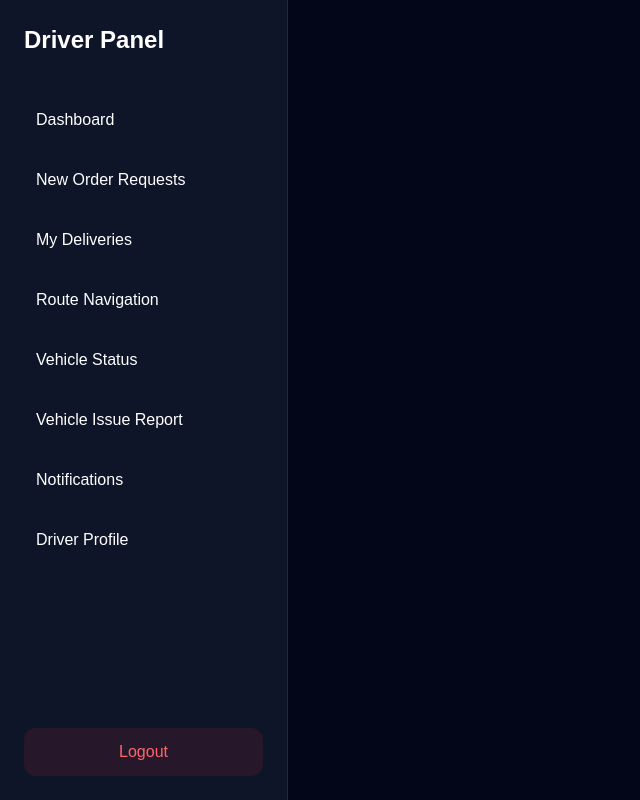
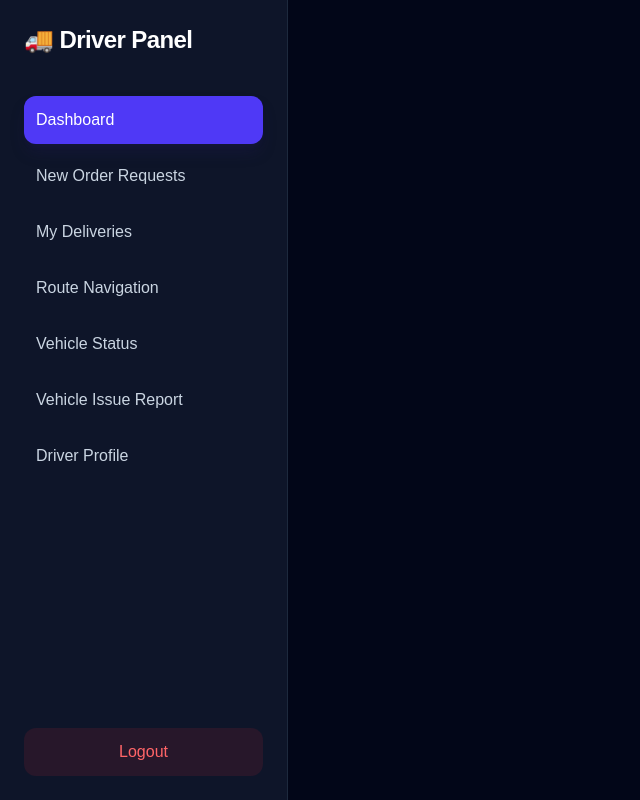
Before and after one commit to Kisukii/smart-transport-management-system, a React (Vite) app in the folder client/: page /driver in a window 1280 px wide. Shown: the whole page, without its empty margins (0-640 px from the left). Built offline with nearby package versions, Linux system fonts and the light colour scheme.

Commit message:
Driver layout, vehicle status, and routing fixes

```diff
--- a/client/src/App.jsx
+++ b/client/src/App.jsx
@@ -16,7 +16,7 @@ import NewOrder from "./pages/NewOrder";
 import MyOrders from "./pages/MyOrders";
 
 
-import DriverNotifications from "./pages/DriverNotifications";
+// import DriverNotifications from "./pages/DriverNotifications";
 import MyDeliveries from "./pages/MyDeliveries";
 import VehicleIssueReport from "./pages/VehicleIssueReport";
 import RouteNavigation from "./pages/RouteNavigation";
@@ -61,13 +61,13 @@ function App() {
 
         <Route path="/driver" element={<DriverLayout />} />
          <Route path="/driver-dashboard" element={<DriverDashboard />} />
-        <Route path="/driver/new-orders" element={<NewOrderRequests />} />
+         <Route path="/driver/new-orders" element={<NewOrderRequests />} />
         <Route path="/driver/profile" element={<Profile />} />
         <Route path="/driverdeliveries" element={<MyDeliveries />} />
         <Route path="/navigation" element={<RouteNavigation />} />
         <Route path="/vehiclestatus" element={<VehicleStatus />} />
         <Route path="/report-issue" element={<VehicleIssueReport />} />
-        <Route path="/drivernotifications" element={<DriverNotifications />} />
+        {/* <Route path="/drivernotifications" element={<DriverNotifications />} /> */}
 
 
       <Route element={<UserLayout />}>
--- a/client/src/pages/DriverLayout.jsx
+++ b/client/src/pages/DriverLayout.jsx
@@ -1,7 +1,8 @@
-import { Outlet, useNavigate } from "react-router-dom";
+import { Outlet, useNavigate, useLocation } from "react-router-dom";
 
 const DriverLayout = () => {
   const navigate = useNavigate();
+  const location = useLocation();
 
   const handleLogout = () => {
     localStorage.removeItem("token");
@@ -9,79 +10,44 @@ const DriverLayout = () => {
     localStorage.removeItem("userId");
     navigate("/");
   };
+
+  const navItem = (path, label) => (
+    <button
+      onClick={() => navigate(path)}
+      className={`w-full text-left p-3 rounded-xl transition-colors ${
+        location.pathname === path
+          ? "bg-indigo-600 text-white shadow-lg shadow-indigo-950/40 font-medium"
+          : "text-slate-300 hover:bg-slate-800 hover:text-white"
+      }`}
+    >
+      {label}
+    </button>
+  );
+
   return (
     <div className="min-h-screen bg-slate-950 text-white">
 
       {/* Sidebar */}
-      <aside className="fixed left-0 top-0 h-screen w-72 bg-slate-900/95 border-r border-slate-800 p-6">
+      <aside className="fixed left-0 top-0 h-screen w-72 bg-slate-900/95 border-r border-slate-800 p-6 flex flex-col">
 
-        <h1 className="text-2xl font-bold mb-10">
-          Driver Panel
+        <h1 className="text-2xl font-bold mb-10 tracking-tight">
+          🚚 Driver Panel
         </h1>
 
-        <nav className="space-y-3">
-
-          <button
-            onClick={() => navigate("/driver-dashboard")}
-            className="w-full text-left hover:bg-slate-800 p-3 rounded-xl"
-          >
-            Dashboard
-          </button>
-
-          <button
-            onClick={() => navigate("/driver/new-orders")}
-            className="w-full text-left hover:bg-slate-800 p-3 rounded-xl"
-          >
-            New Order Requests
-          </button>
-
-          <button
-            onClick={() => navigate("/driverdeliveries")}
-            className="w-full text-left hover:bg-slate-800 p-3 rounded-xl"
-          >
-            My Deliveries
-          </button>
-
-          <button
-            onClick={() => navigate("/navigation")}
-            className="w-full text-left hover:bg-slate-800 p-3 rounded-xl"
-          >
-            Route Navigation
-          </button>
-
-          <button
-            onClick={() => navigate("/vehiclestatus")}
-            className="w-full text-left hover:bg-slate-800 p-3 rounded-xl"
-          >
-            Vehicle Status
-          </button>
-
-          <button
-            onClick={() => navigate("/report-issue")}
-            className="w-full text-left hover:bg-slate-800 p-3 rounded-xl"
-          >
-            Vehicle Issue Report
-          </button>
-
-          <button
-            onClick={() => navigate("/drivernotifications")}
-            className="w-full text-left hover:bg-slate-800 p-3 rounded-xl"
-          >
-            Notifications
-          </button>
-
-          <button
-            onClick={() => navigate("/profile")}
-            className="w-full text-left hover:bg-slate-800 p-3 rounded-xl"
-          >
-            Driver Profile
-          </button>
-
+        <nav className="space-y-2">
+          {navItem("/driver", "Dashboard")}
+          {navItem("/driver/new-orders", "New Order Requests")}
+          {navItem("/driverdeliveries", "My Deliveries")}
+          {navItem("/navigation", "Route Navigation")}
+          {navItem("/vehiclestatus", "Vehicle Status")}
+          {navItem("/report-issue", "Vehicle Issue Report")}
+          {/* {navItem("/drivernotifications", "Notifications")} */}
+          {navItem("/driver/profile", "Driver Profile")}
         </nav>
 
         <button
           onClick={handleLogout}
-          className="absolute bottom-6 left-6 right-6 bg-red-500/10 text-red-400 hover:bg-red-600 hover:text-white p-3 rounded-xl"
+          className="mt-auto bg-red-500/10 text-red-400 hover:bg-red-600 hover:text-white p-3 rounded-xl transition-colors font-medium"
         >
           Logout
         </button>
@@ -89,9 +55,10 @@ const DriverLayout = () => {
       </aside>
 
       {/* Every page appears here */}
-
-      <main className="ml-72 p-8">
+      <main className="ml-72">
+        <div className="px-6 py-8">
           <Outlet />
+        </div>
       </main>
 
     </div>
--- a/client/src/pages/DriverNotifications.jsx
+++ b/client/src/pages/DriverNotifications.jsx
@@ -1,91 +1,91 @@
-import { useNavigate } from "react-router-dom";
-import { useState, useEffect } from "react";
-import axios from "axios";
+// import { useNavigate } from "react-router-dom";
+// import { useState, useEffect } from "react";
+// import axios from "axios";
 
-const DriverNotification = () => {
-  const navigate = useNavigate();
+// const DriverNotification = () => {
+//   const navigate = useNavigate();
 
-  const handleLogout = () => {
-    localStorage.removeItem("driverToken");
-    navigate("/");
-  };
+//   const handleLogout = () => {
+//     localStorage.removeItem("driverToken");
+//     navigate("/");
+//   };
 
- const [notifications, setNotifications] = useState([
-    {
-      title: "New Delivery Assigned",
-      message: "You have been assigned a delivery to MG Road, Ernakulam.",
-      time: "10 mins ago",
-    },
-    {
-      title: "Vehicle Maintenance Reminder",
-      message: "Vehicle KL-01-AB-2345 is due for inspection this week.",
-      time: "1 hour ago",
-    },
-    {
-      title: "Delivery Completed",
-      message: "Your delivery to Pattom has been marked as completed.",
-      time: "Yesterday",
-    },
-  ]);
+//  const [notifications, setNotifications] = useState([
+//     {
+//       title: "New Delivery Assigned",
+//       message: "You have been assigned a delivery to MG Road, Ernakulam.",
+//       time: "10 mins ago",
+//     },
+//     {
+//       title: "Vehicle Maintenance Reminder",
+//       message: "Vehicle KL-01-AB-2345 is due for inspection this week.",
+//       time: "1 hour ago",
+//     },
+//     {
+//       title: "Delivery Completed",
+//       message: "Your delivery to Pattom has been marked as completed.",
+//       time: "Yesterday",
+//     },
+//   ]);
 
-  /*
-useEffect(() => {
-  const fetchNotifications = async () => {
-    try {
-      const driverId = localStorage.getItem("driverId");
+//   /*
+// useEffect(() => {
+//   const fetchNotifications = async () => {
+//     try {
+//       const driverId = localStorage.getItem("driverId");
 
-      const response = await axios.get(
-        `http://localhost:5000/api/driver/${driverId}/notifications`
-      );
+//       const response = await axios.get(
+//         `http://localhost:5000/api/driver/${driverId}/notifications`
+//       );
 
-      setNotifications(response.data.notifications);
-    } catch (error) {
-      console.log(error);
-    }
-  };
+//       setNotifications(response.data.notifications);
+//     } catch (error) {
+//       console.log(error);
+//     }
+//   };
 
-  fetchNotifications();
-}, []);
-*/
+//   fetchNotifications();
+// }, []);
+// */
 
-  return (
-    <div className="min-h-screen bg-slate-950 text-white">
-      <aside className="fixed left-0 top-0 h-screen w-72 bg-slate-900 border-r border-slate-800 p-6">
-        <h1 className="text-2xl font-bold mb-10">🚚 Driver Panel</h1>
+//   return (
+//     <div className="min-h-screen bg-slate-950 text-white">
+//       <aside className="fixed left-0 top-0 h-screen w-72 bg-slate-900 border-r border-slate-800 p-6">
+//         <h1 className="text-2xl font-bold mb-10">🚚 Driver Panel</h1>
 
-        <nav className="space-y-3">
-          <button onClick={() => navigate("/driver")} className="w-full text-left hover:bg-slate-800 p-3 rounded-xl"> Dashboard</button>
-          <button onClick={() => navigate("/driverdeliveries")} className="w-full text-left hover:bg-slate-800 p-3 rounded-xl"> My Deliveries</button>
-          <button onClick={() => navigate("/navigation")} className="w-full text-left hover:bg-slate-800 p-3 rounded-xl"> Route Navigation</button>
-          <button onClick={() => navigate("/vehiclestatus")} className="w-full text-left hover:bg-slate-800 p-3 rounded-xl"> Vehicle Status</button>
-          <button onClick={() => navigate("/report-issue")} className="w-full text-left hover:bg-slate-800 p-3 rounded-xl"> Vehicle Issue Report</button>
-          <button className="w-full text-left bg-indigo-600 p-3 rounded-xl"> Notifications</button>
-          <button onClick={() => navigate("/driver/profile")} className="w-full text-left hover:bg-slate-800 p-3 rounded-xl"> Driver Profile</button>
-        </nav>
+//         <nav className="space-y-3">
+//           <button onClick={() => navigate("/driver")} className="w-full text-left hover:bg-slate-800 p-3 rounded-xl"> Dashboard</button>
+//           <button onClick={() => navigate("/driverdeliveries")} className="w-full text-left hover:bg-slate-800 p-3 rounded-xl"> My Deliveries</button>
+//           <button onClick={() => navigate("/navigation")} className="w-full text-left hover:bg-slate-800 p-3 rounded-xl"> Route Navigation</button>
+//           <button onClick={() => navigate("/vehiclestatus")} className="w-full text-left hover:bg-slate-800 p-3 rounded-xl"> Vehicle Status</button>
+//           <button onClick={() => navigate("/report-issue")} className="w-full text-left hover:bg-slate-800 p-3 rounded-xl"> Vehicle Issue Report</button>
+//           <button className="w-full text-left bg-indigo-600 p-3 rounded-xl"> Notifications</button>
+//           <button onClick={() => navigate("/driver/profile")} className="w-full text-left hover:bg-slate-800 p-3 rounded-xl"> Driver Profile</button>
+//         </nav>
 
-        <button onClick={handleLogout} className="absolute bottom-6 left-6 right-6 text-left bg-red-500/10 text-red-400 hover:bg-red-600 hover:text-white p-3 rounded-xl">
-           Logout
-        </button>
-      </aside>
+//         <button onClick={handleLogout} className="absolute bottom-6 left-6 right-6 text-left bg-red-500/10 text-red-400 hover:bg-red-600 hover:text-white p-3 rounded-xl">
+//            Logout
+//         </button>
+//       </aside>
 
-      <main className="ml-72 p-8">
-        <h2 className="text-4xl font-bold mb-2">Driver Notifications</h2>
-        <p className="text-slate-400 mb-8">Recent updates and alerts</p>
+//       <main className="ml-72 p-8">
+//         <h2 className="text-4xl font-bold mb-2">Driver Notifications</h2>
+//         <p className="text-slate-400 mb-8">Recent updates and alerts</p>
 
-        <div className="space-y-5 max-w-4xl">
-          {notifications.map((note, index) => (
-            <div key={index} className="bg-slate-900 border border-slate-800 rounded-3xl p-6 shadow-xl">
-              <div className="flex justify-between">
-                <h3 className="text-xl font-bold">{note.title}</h3>
-                <span className="text-slate-500">{note.time}</span>
-              </div>
-              <p className="text-slate-400 mt-3">{note.message}</p>
-            </div>
-          ))}
-        </div>
-      </main>
-    </div>
-  );
-};
+//         <div className="space-y-5 max-w-4xl">
+//           {notifications.map((note, index) => (
+//             <div key={index} className="bg-slate-900 border border-slate-800 rounded-3xl p-6 shadow-xl">
+//               <div className="flex justify-between">
+//                 <h3 className="text-xl font-bold">{note.title}</h3>
+//                 <span className="text-slate-500">{note.time}</span>
+//               </div>
+//               <p className="text-slate-400 mt-3">{note.message}</p>
+//             </div>
+//           ))}
+//         </div>
+//       </main>
+//     </div>
+//   );
+// };
 
-export default DriverNotification;
+// export default DriverNotification;
--- a/client/src/pages/NewOrderRequests.jsx
+++ b/client/src/pages/NewOrderRequests.jsx
@@ -1,5 +1,6 @@
 import { useState, useEffect } from "react";
 import axios from "axios";
+ import DriverLayout from "./DriverLayout";
 
 const NewOrderRequests = () => {
   const [orders, setOrders] = useState([]);
--- a/client/src/pages/VehicleIssueReport.jsx
+++ b/client/src/pages/VehicleIssueReport.jsx
@@ -65,11 +65,12 @@ const handleSubmit = async (e) => {
 
         <nav className="space-y-3">
           <button onClick={() => navigate("/driver")} className="w-full text-left hover:bg-slate-800 p-3 rounded-xl"> Dashboard</button>
+          <button onClick={() => navigate("/driver/new-orders")} className="w-full text-left hover:bg-slate-800 p-3 rounded-xl"> New Order Requests</button>
           <button onClick={() => navigate("/driverdeliveries")} className="w-full text-left hover:bg-slate-800 p-3 rounded-xl"> My Deliveries</button>
           <button onClick={() => navigate("/navigation")} className="w-full text-left hover:bg-slate-800 p-3 rounded-xl"> Route Navigation</button>
           <button onClick={() => navigate("/vehiclestatus")} className="w-full text-left hover:bg-slate-800 p-3 rounded-xl"> Vehicle Status</button>
           <button className="w-full text-left bg-indigo-600 p-3 rounded-xl"> Vehicle Issue Report</button>
-          <button onClick={() => navigate("/drivernotifications")} className="w-full text-left hover:bg-slate-800 p-3 rounded-xl"> Notifications</button>
+          {/* <button onClick={() => navigate("/drivernotifications")} className="w-full text-left hover:bg-slate-800 p-3 rounded-xl"> Notifications</button> */}
           <button onClick={() => navigate("/driver/profile")} className="w-full text-left hover:bg-slate-800 p-3 rounded-xl"> Driver Profile</button>
         </nav>
 
--- a/client/src/pages/VehicleStatus.jsx
+++ b/client/src/pages/VehicleStatus.jsx
@@ -21,16 +21,17 @@ const VehicleStatus = () => {
 
         <nav className="space-y-3">
           <button onClick={() => navigate("/driver")} className="w-full text-left hover:bg-slate-800 p-3 rounded-xl"> Dashboard</button>
+          <button onClick={() => navigate("/driver/new-orders")} className="w-full text-left hover:bg-slate-800 p-3 rounded-xl"> New Order Requests</button>
           <button onClick={() => navigate("/driverdeliveries")} className="w-full text-left hover:bg-slate-800 p-3 rounded-xl"> My Deliveries</button>
           <button onClick={() => navigate("/navigation")} className="w-full text-left hover:bg-slate-800 p-3 rounded-xl"> Route Navigation</button>
           <button className="w-full text-left bg-indigo-600 p-3 rounded-xl"> Vehicle Status</button>
           <button onClick={() => navigate("/report-issue")} className="w-full text-left hover:bg-slate-800 p-3 rounded-xl"> Vehicle Issue Report</button>
-          <button onClick={() => navigate("/drivernotifications")} className="w-full text-left hover:bg-slate-800 p-3 rounded-xl"> Notifications</button>
+          {/* <button onClick={() => navigate("/drivernotifications")} className="w-full text-left hover:bg-slate-800 p-3 rounded-xl"> Notifications</button> */}
           <button onClick={() => navigate("/driver/profile")} className="w-full text-left hover:bg-slate-800 p-3 rounded-xl"> Driver Profile</button>
         </nav>
 
         <button onClick={handleLogout} className="absolute bottom-6 left-6 right-6 text-left bg-red-500/10 text-red-400 hover:bg-red-600 hover:text-white p-3 rounded-xl">
-          🚪 Logout
+          Logout
         </button>
       </aside>
 
```
Lines whose indentation alone changed are shown as unchanged.
